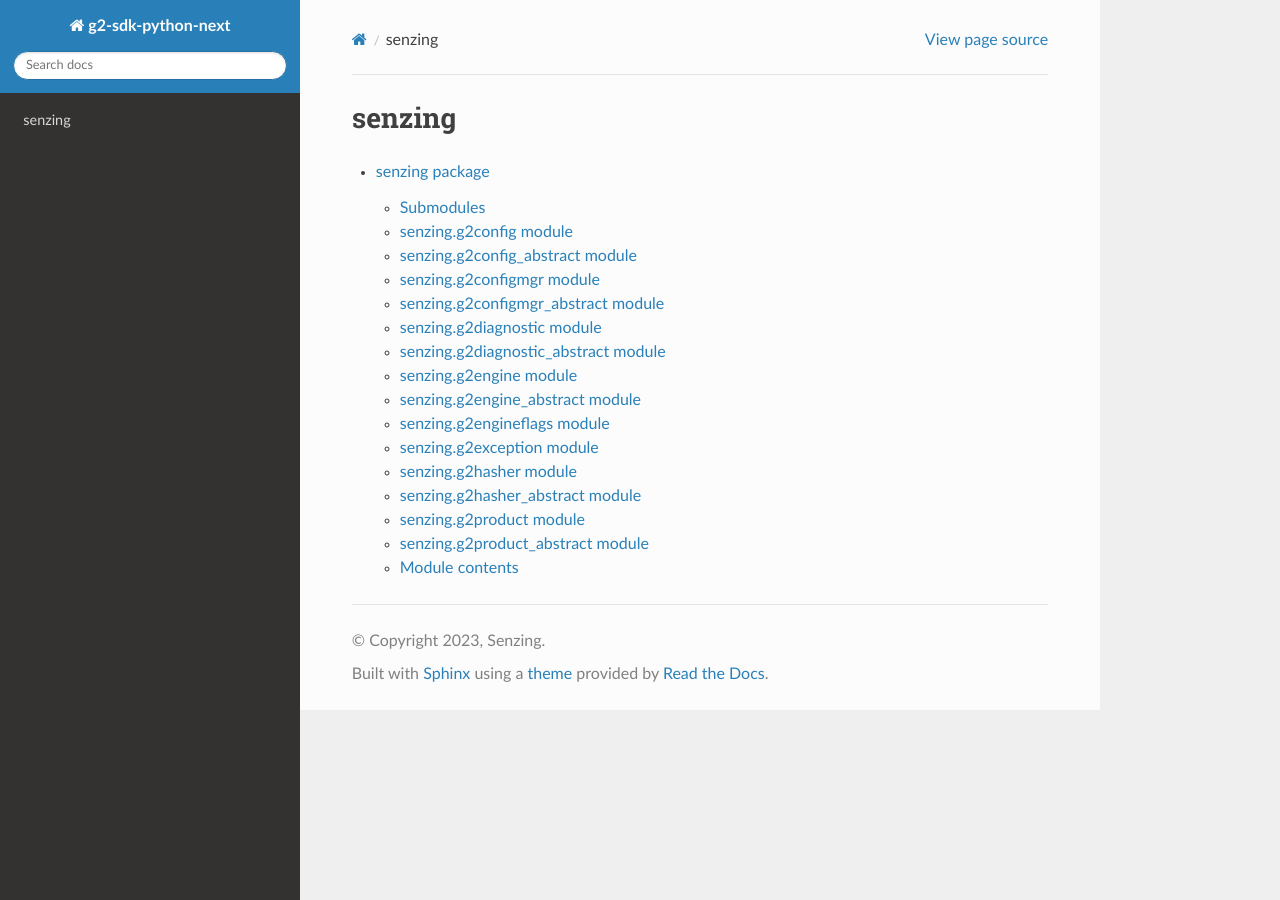
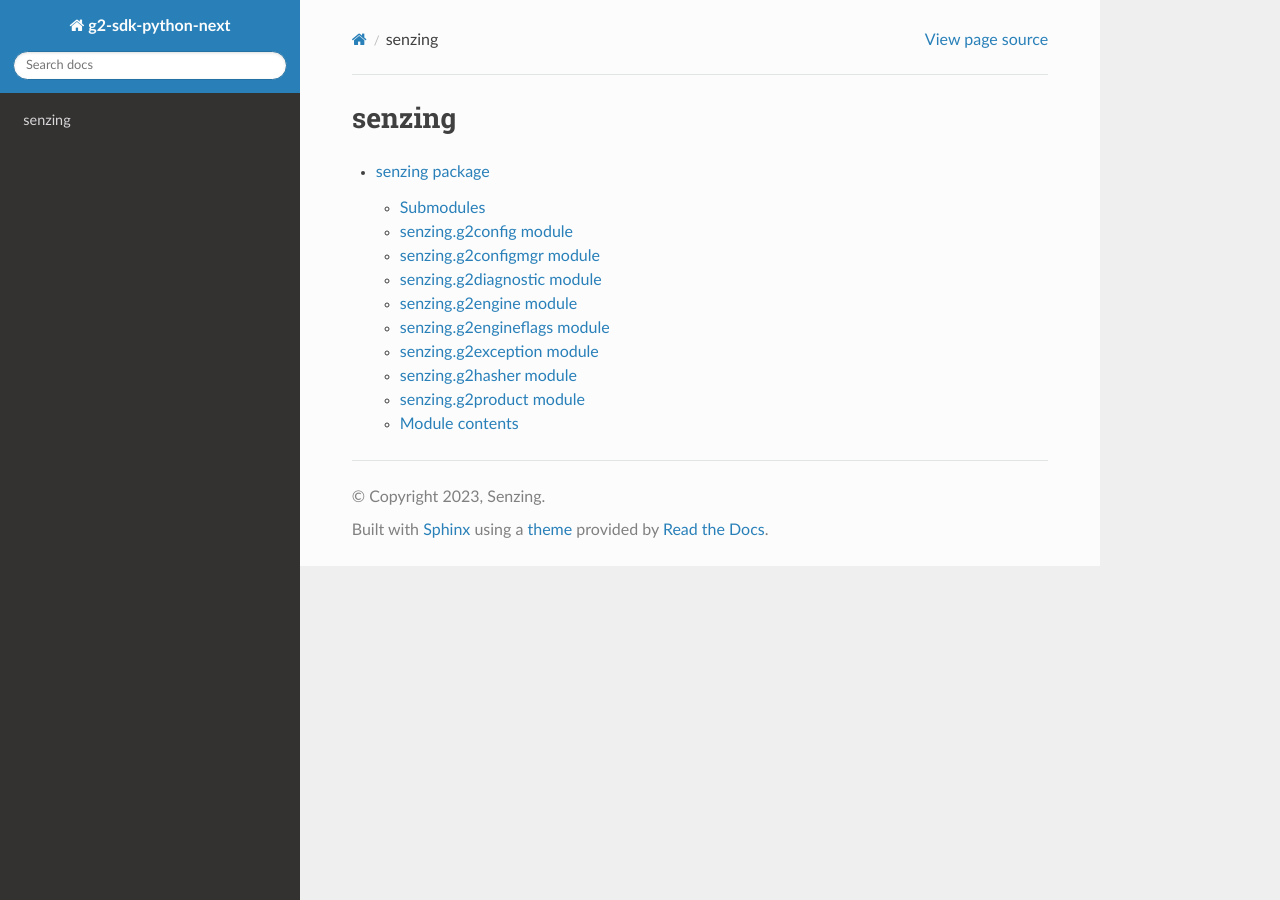
Before and after one commit to senzing-garage/sz-sdk-python-core, a Sphinx documentation site: the page built from docs/source/modules.rst, in a window 1280 px wide. Built offline with Sphinx 7.4.7 and the Read the Docs theme 2.0.0, drawn with Linux system fonts in a browser that asks for light colours.

Commit message:
#3 Savepoint

```diff
--- a/docs/source/senzing.rst
+++ b/docs/source/senzing.rst
@@ -12,26 +12,10 @@ senzing.g2config module
    :undoc-members:
    :show-inheritance:
 
-senzing.g2config\_abstract module
----------------------------------
-
-.. automodule:: senzing.g2config_abstract
-   :members:
-   :undoc-members:
-   :show-inheritance:
-
 senzing.g2configmgr module
 --------------------------
 
 .. automodule:: senzing.g2configmgr
-   :members:
-   :undoc-members:
-   :show-inheritance:
-
-senzing.g2configmgr\_abstract module
-------------------------------------
-
-.. automodule:: senzing.g2configmgr_abstract
    :members:
    :undoc-members:
    :show-inheritance:
@@ -44,26 +28,10 @@ senzing.g2diagnostic module
    :undoc-members:
    :show-inheritance:
 
-senzing.g2diagnostic\_abstract module
--------------------------------------
-
-.. automodule:: senzing.g2diagnostic_abstract
-   :members:
-   :undoc-members:
-   :show-inheritance:
-
 senzing.g2engine module
 -----------------------
 
 .. automodule:: senzing.g2engine
-   :members:
-   :undoc-members:
-   :show-inheritance:
-
-senzing.g2engine\_abstract module
----------------------------------
-
-.. automodule:: senzing.g2engine_abstract
    :members:
    :undoc-members:
    :show-inheritance:
@@ -92,26 +60,10 @@ senzing.g2hasher module
    :undoc-members:
    :show-inheritance:
 
-senzing.g2hasher\_abstract module
----------------------------------
-
-.. automodule:: senzing.g2hasher_abstract
-   :members:
-   :undoc-members:
-   :show-inheritance:
-
 senzing.g2product module
 ------------------------
 
 .. automodule:: senzing.g2product
-   :members:
-   :undoc-members:
-   :show-inheritance:
-
-senzing.g2product\_abstract module
-----------------------------------
-
-.. automodule:: senzing.g2product_abstract
    :members:
    :undoc-members:
    :show-inheritance:
```
Also changed, not shown: 5 other files.
